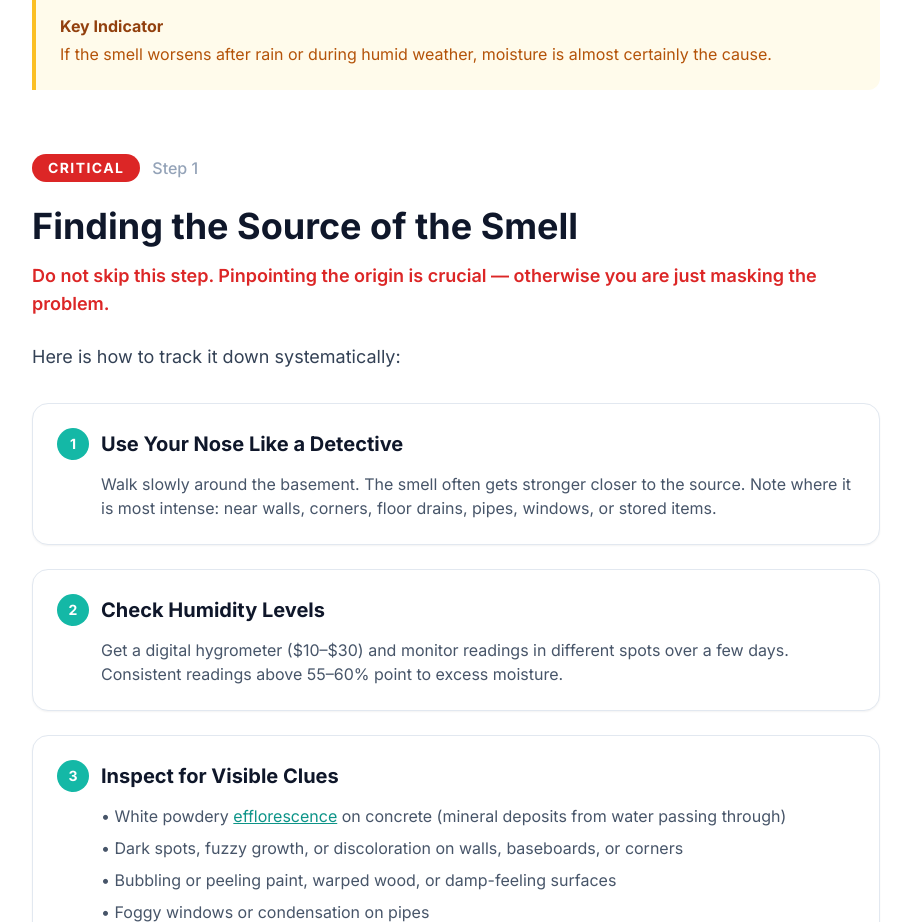
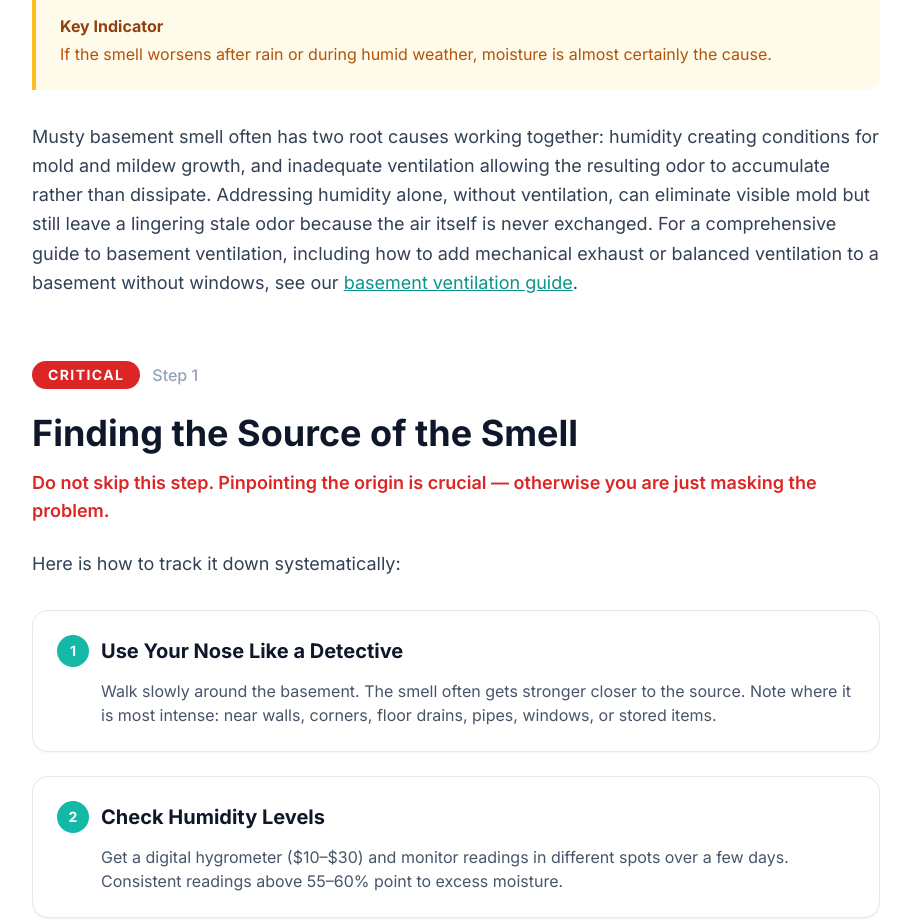
Before and after one commit to thebasementguide2026/basement-guide, a Next.js app: page /articles/musty-basement-smell in a window 1280 px wide. Shown: the part 2163-3085 px from the top of the page, without its empty margins (184-1095 px from the left). Built offline with nearby package versions, Linux system fonts and the light colour scheme.

Commit message:
Add basement-ventilation internal link in musty-basement-smell

```diff
--- a/app/articles/musty-basement-smell/page.tsx
+++ b/app/articles/musty-basement-smell/page.tsx
@@ -123,6 +123,10 @@ export default function MustyBasementSmellArticle() {
             <p className='font-bold text-amber-800 mb-1'>Key Indicator</p>
             <p className='text-amber-700'>If the smell worsens after rain or during humid weather, moisture is almost certainly the cause.</p>
           </div>
+
+          <p className='text-lg text-slate-700 leading-relaxed mb-6'>
+            Musty basement smell often has two root causes working together: humidity creating conditions for mold and mildew growth, and inadequate ventilation allowing the resulting odor to accumulate rather than dissipate. Addressing humidity alone, without ventilation, can eliminate visible mold but still leave a lingering stale odor because the air itself is never exchanged. For a comprehensive guide to basement ventilation, including how to add mechanical exhaust or balanced ventilation to a basement without windows, see our <Link href='/articles/basement-ventilation' className='text-teal-600 underline hover:text-teal-800'>basement ventilation guide</Link>.
+          </p>
         </section>
 
         {/* Section 2 - Finding the Source */}
```
